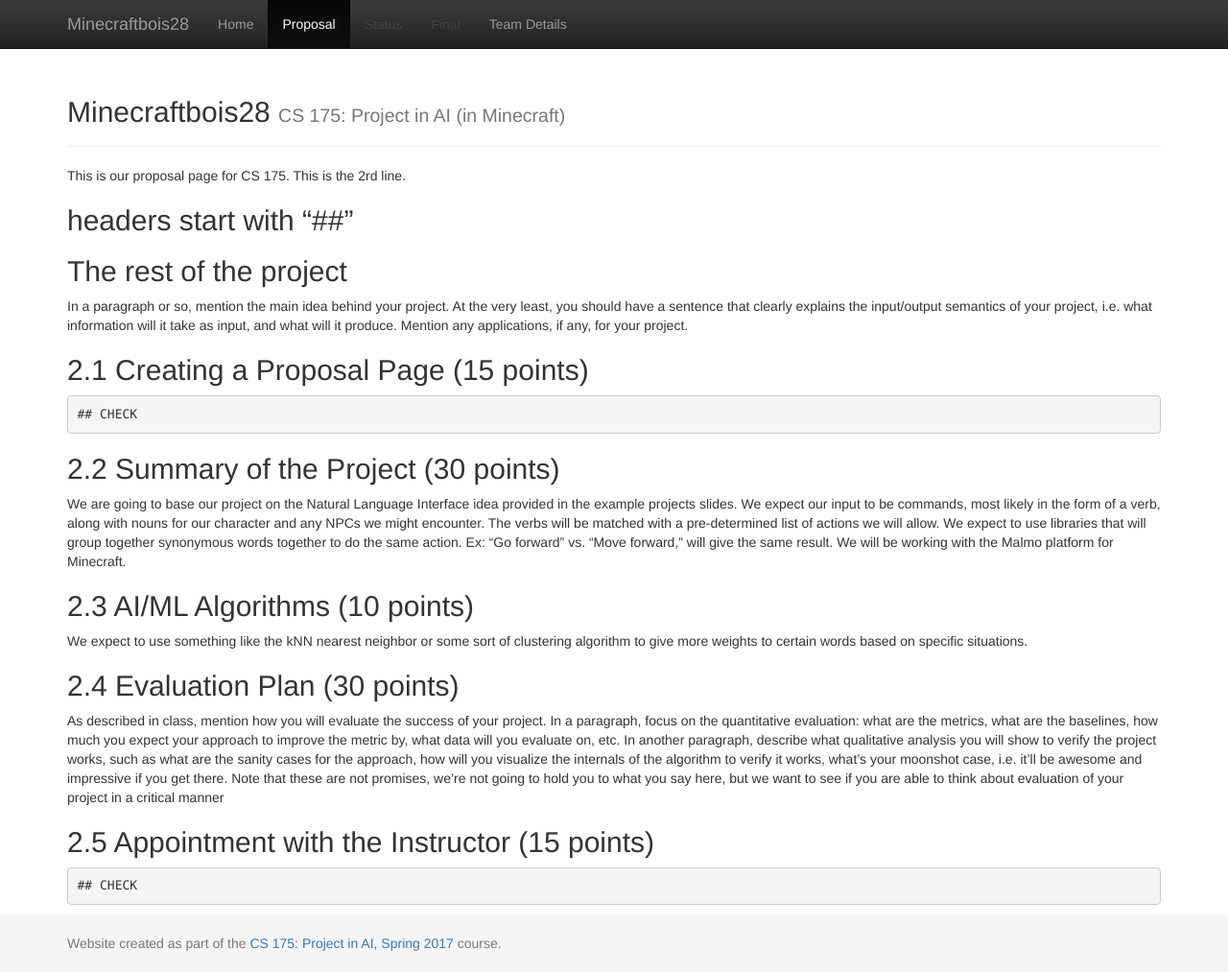
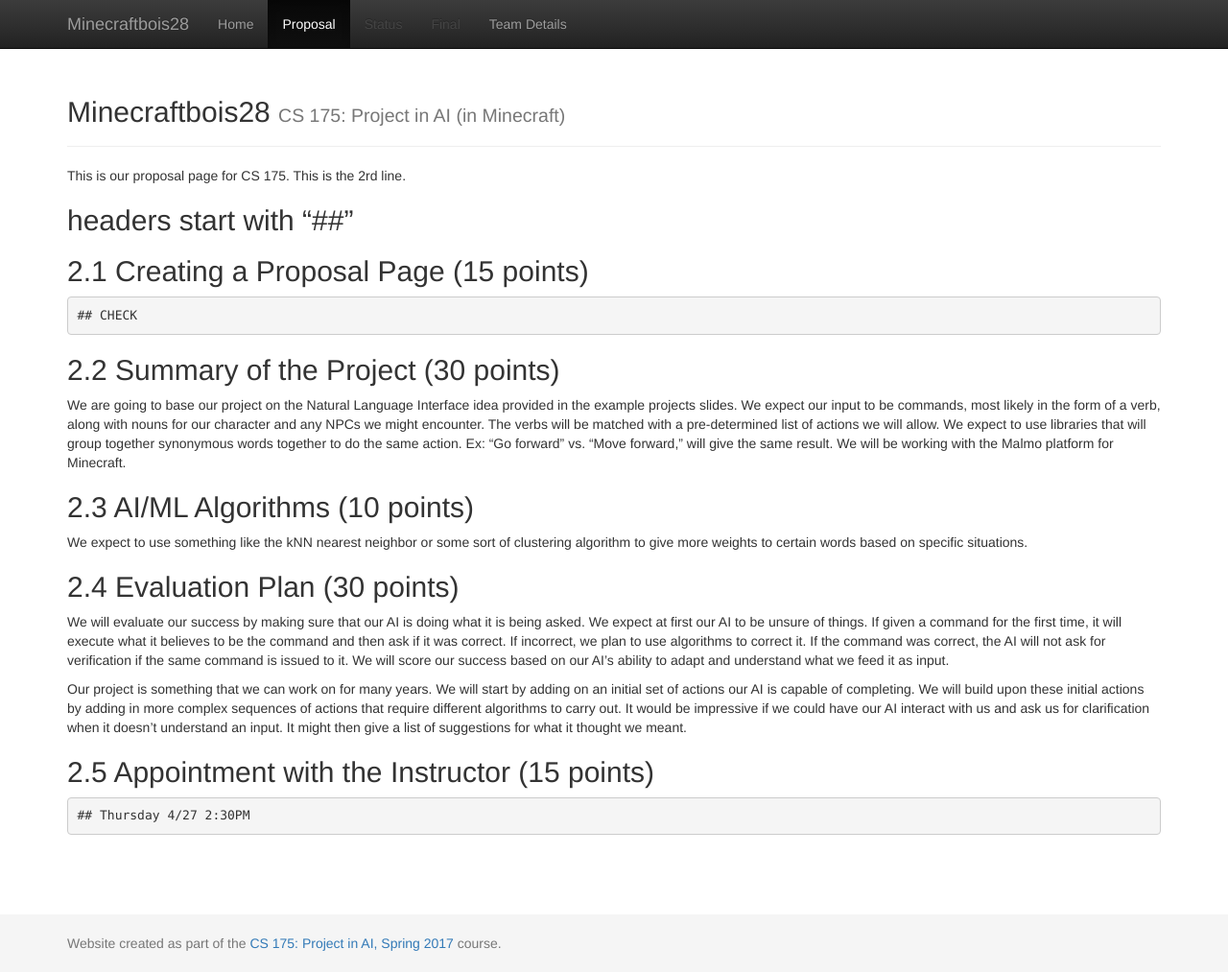
Before and after one commit to paulan94/Chattys-World, a Jekyll site: the page built from docs/proposal.md, in a window 1280 px wide and 1013 px high. Shown: the whole window at 96% size. Built offline with Jekyll 4.4.1, drawn with Linux system fonts in a browser that asks for light colours.

Commit message:
proposal turn in version 1.0

```diff
--- a/docs/proposal.md
+++ b/docs/proposal.md
@@ -8,9 +8,6 @@ This is the 2rd line.
 
 ## headers start with "##"
 
-## The rest of the project
-
-In a paragraph or so, mention the main idea behind your project. At the very least, you should have a sentence that clearly explains the input/output semantics of your project, i.e. what information will it take as input, and what will it produce. Mention any applications, if any, for your project.
 
 ## 2.1 Creating a Proposal Page (15 points)
 	## CHECK
@@ -26,8 +23,12 @@ We expect to use something like the kNN nearest neighbor or some sort of cluster
 
 ## 2.4 Evaluation Plan (30 points)
 
-As described in class, mention how you will evaluate the success of your project. In a paragraph, focus on the quantitative evaluation: what are the metrics, what are the baselines, how much you expect your approach to improve the metric by, what data will you evaluate on, etc. In another paragraph, describe what qualitative analysis you will show to verify the project works, such as what are the sanity cases for the approach, how will you visualize the internals of the algorithm to verify it works, what’s your moonshot case, i.e. it’ll be awesome and impressive if you get there. Note that these are not promises, we’re not going to hold you to what you say here, but we want to see if you are able to think about evaluation of your project in a critical manner
+
+We will evaluate our success by making sure that our AI is doing what it is being asked. We expect at first our AI to be unsure of things. If given a command for the first time, it will execute what it believes to be the command and then ask if it was correct. If incorrect, we plan to use algorithms to correct it. If the command was correct, the AI will not ask for verification if the same command is issued to it. We will score our success based on our AI’s ability to adapt and understand what we feed it as input.
+
+Our project is something that we can work on for many years. We will start by adding on an initial set of actions our AI is capable of completing. We will build upon these initial actions by adding in more complex sequences of actions that require different algorithms to carry out. It would be impressive if we could have our AI interact with us and ask us for clarification when it doesn’t understand an input. It might then give a list of suggestions for what it thought we meant.
+
 
 
 ## 2.5 Appointment with the Instructor (15 points)
-	## CHECK
+	## Thursday 4/27 2:30PM
```
